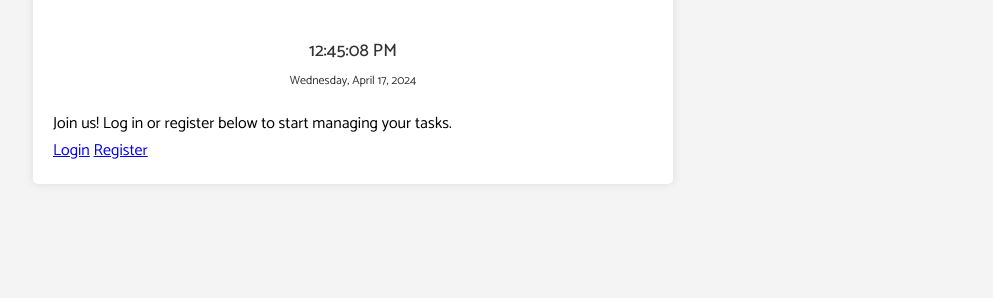
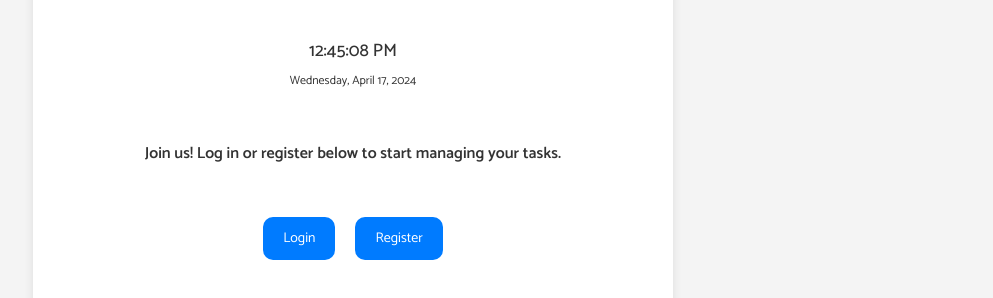
Before and after one commit to lebogangolifant/task_tracker, a website: page index.html in a window 1280 px wide. Shown: the part 150-448 px from the top of the page, without its empty margins (287-1280 px from the left). Drawn offline with Linux system fonts and the light colour scheme; no server answers.

Commit message:
Style the login and register buttons

```diff
--- a/styles.css
+++ b/styles.css
@@ -10,6 +10,41 @@ body {
     display: none;
 }
 
+.welcome-message {
+    text-align: center;
+    font-size: 16px;
+    font-weight: bold;
+    margin-top: 50px;
+    color: #333;
+}
+
+/* Navigation links container */
+.navigation-links {
+    display: flex;
+    justify-content: center;
+    margin-top: 50px;
+    margin-bottom: 70px;
+}
+
+/* Navigation links style */
+.nav-button {
+    margin: 0 10px;
+    padding: 10px 20px;
+    background-color: #007bff;
+    color: #fff;
+    border-radius: 10px;
+    text-decoration: none;
+    font-size: 14px;
+    cursor: pointer;
+    transition: background-color 0.3s;
+}
+
+/* Hover effect for navigation links */
+.nav-button:hover {
+    background-color: #666; /* Change background color on hover */
+}
+
+/* App container */
 .container {
     max-width: 600px;
     margin: 50px auto;
@@ -74,7 +109,7 @@ form {
 
 .login-container button:hover,
 .register-container button:hover {
-    background-color: #0056b3;
+    background-color: #666;
 }
 
 /* Additional styles for register link */
```
